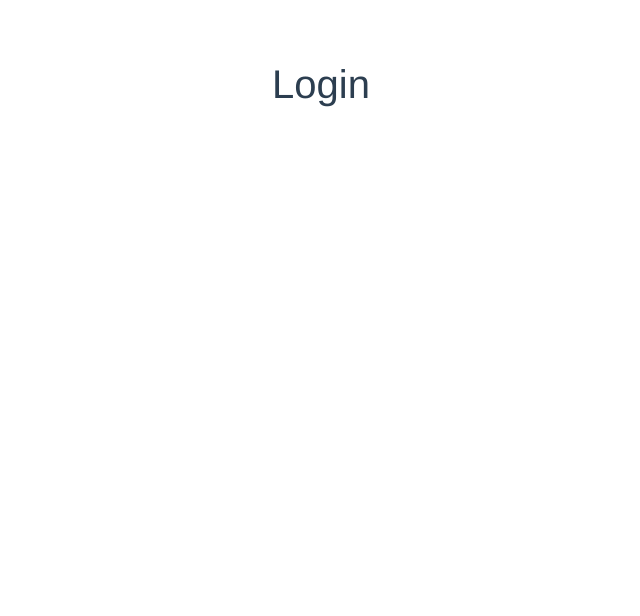
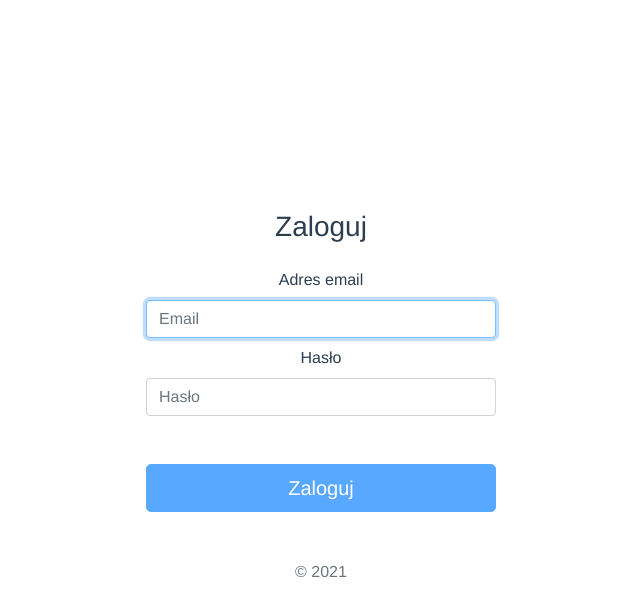
Before and after one commit to Echelon133/microblog-client, a Vue app: page /login in a window 1280 px wide. Shown: the top 616 px of the page, without its empty margins (319-959 px from the left). Built offline with nearby package versions, Linux system fonts and the light colour scheme.

Commit message:
Add login form and implement basic validation using vee-validator

```diff
--- a/src/components/Login.vue
+++ b/src/components/Login.vue
@@ -1,3 +1,61 @@
 <template>
-  <h1>Login</h1>
+  <ValidationObserver v-slot="{ invalid }">
+    <form class="signin" @submit.prevent="onSubmit">
+      <h1 class="h3 mb-3 fw-normal">Zaloguj</h1>
+      <ValidationProvider name="email" rules="required|email" v-slot="{ errors }">
+        <label for="inputEmail" class="visually-hidden mt-2">Adres email</label>
+        <input
+          v-model="email"
+          v-bind:class="{invalidval: errors.length > 0}"
+          type="email" id="inputEmail" class="form-control" placeholder="Email" autofocus="">
+      </ValidationProvider>
+      <ValidationProvider name="password" rules="required" v-slot="{ errors }">
+        <label for="inputPassword" class="visually-hidden mt-2">Hasło</label>
+        <input
+          v-model="password"
+          v-bind:class="{invalidval: errors.length > 0}"
+          type="password" id="inputPassword" class="form-control invalid-field" placeholder="Hasło">
+      </ValidationProvider>
+
+      <button class="w-100 btn btn-lg btn-primary mt-5" type="submit" :disabled="invalid">Zaloguj</button>
+      <p class="mt-5 mb-3 text-muted">© 2021</p>
+    </form>
+  </ValidationObserver>
 </template>
+
+<script>
+import { ValidationObserver, ValidationProvider, extend } from 'vee-validate'
+import { required, email } from 'vee-validate/dist/rules'
+
+extend('required', required)
+extend('email', email)
+
+export default {
+  components: {
+    ValidationProvider, ValidationObserver
+  },
+  data () {
+    return {
+      email: null,
+      password: null
+    }
+  },
+  methods: {
+    onSubmit () {
+    }
+  }
+}
+</script>
+
+<style scoped>
+.signin {
+  width:100%;
+  max-width:350px;
+  padding-top: 150px;
+  margin:auto;
+}
+
+.invalidval {
+  border: 3px solid red;
+}
+</style>
```
